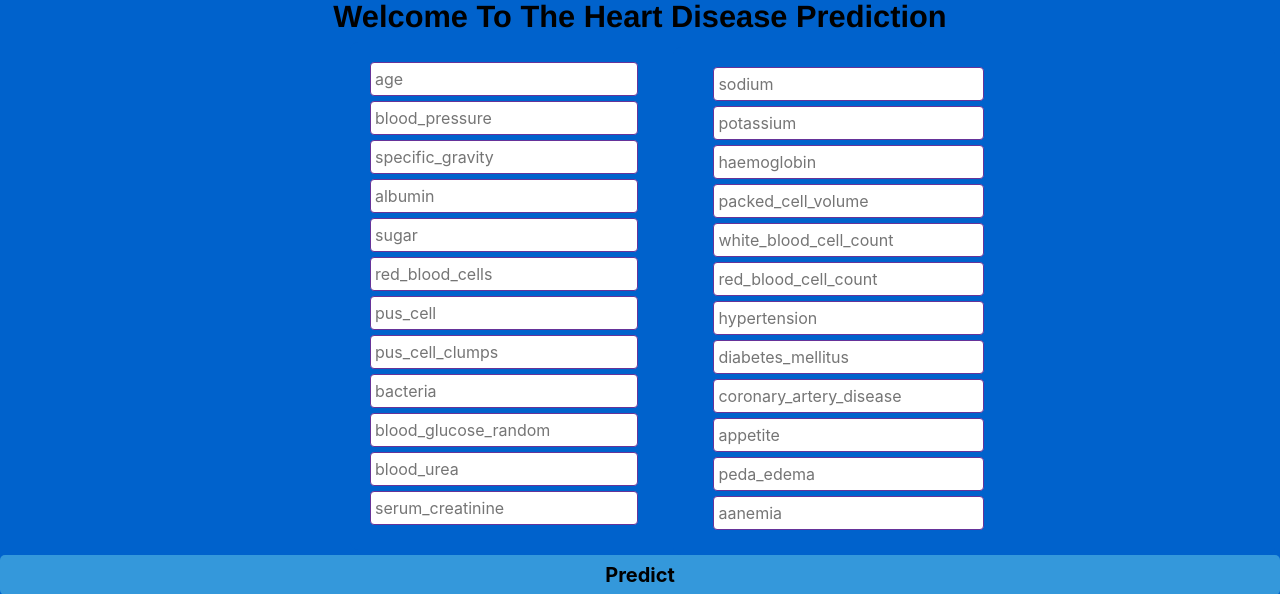
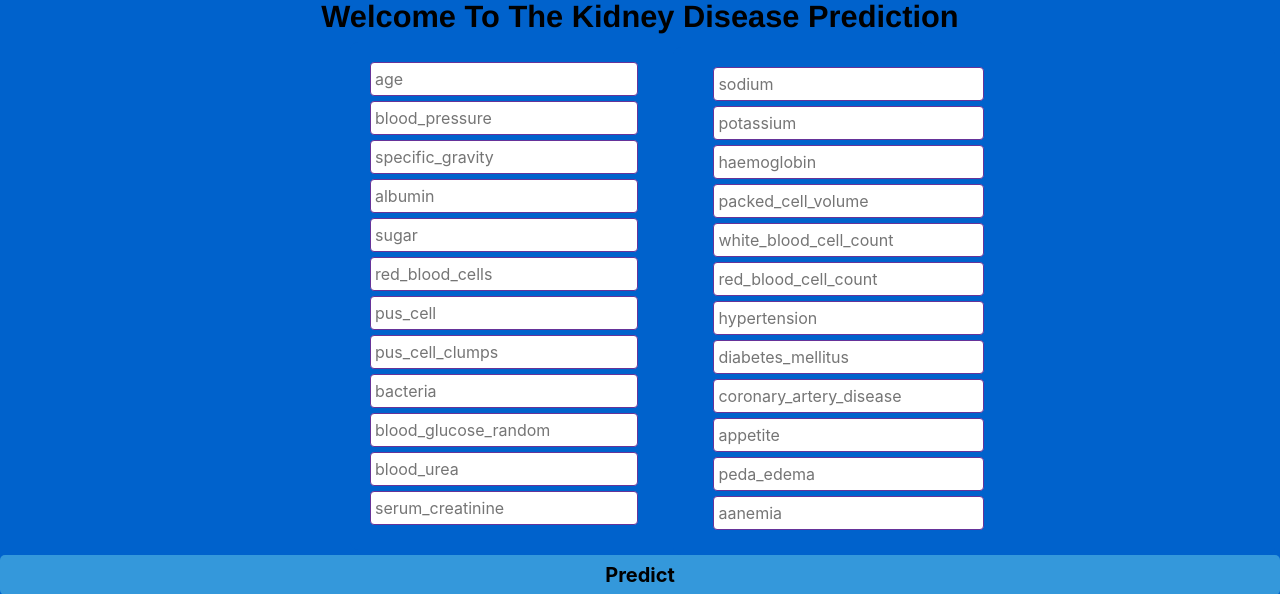
Before and after one commit to Niraj2020/kidneydiseaseprediction, a Flask app: page / in a window 1280 px wide; the page is wider, and only the part inside the window is pictured. Shown: the top 594 px of that part. Run offline with Flask 3, Linux system fonts and the light colour scheme; parts of the project's set-up code (start-up, migrations or seed data) failed here and were passed over; some libraries are stand-ins or nearby versions.

Commit message:
files updated

```diff
--- a/templates/index.html
+++ b/templates/index.html
@@ -262,7 +262,7 @@ h2 {
 <body>
  <div class="full_body">
 <div class="cont"></div>
-   <h2 class="interactive-heading">Welcome To The Heart Disease Prediction</h2>
+   <h2 class="interactive-heading">Welcome To The Kidney Disease Prediction</h2>
   </div>
     <!--<h1>Welcome! To my Project</h1>-->
     <script src="https://cdn.jsdelivr.net/npm/bootstrap@5.3.2/dist/js/bootstrap.bundle.min.js" integrity="sha384-C6RzsynM9kWDrMNeT87bh95OGNyZPhcTNXj1NW7RuBCsyN/o0jlpcV8Qyq46cDfL" crossorigin="anonymous"></script>
--- a/templates/result.html
+++ b/templates/result.html
@@ -246,7 +246,7 @@
 <body>
  <div class="full_body">
 <div class="cont"></div>
-   <h2 class="interactive-heading">Welcome To The Heart Disease Prediction</h2>
+   <h2 class="interactive-heading">Welcome To The Kidney Disease Prediction</h2>
   </div>
     <!--<h1>Welcome! To my Project</h1>-->
     <script src="https://cdn.jsdelivr.net/npm/bootstrap@5.3.2/dist/js/bootstrap.bundle.min.js" integrity="sha384-C6RzsynM9kWDrMNeT87bh95OGNyZPhcTNXj1NW7RuBCsyN/o0jlpcV8Qyq46cDfL" crossorigin="anonymous"></script>
```
